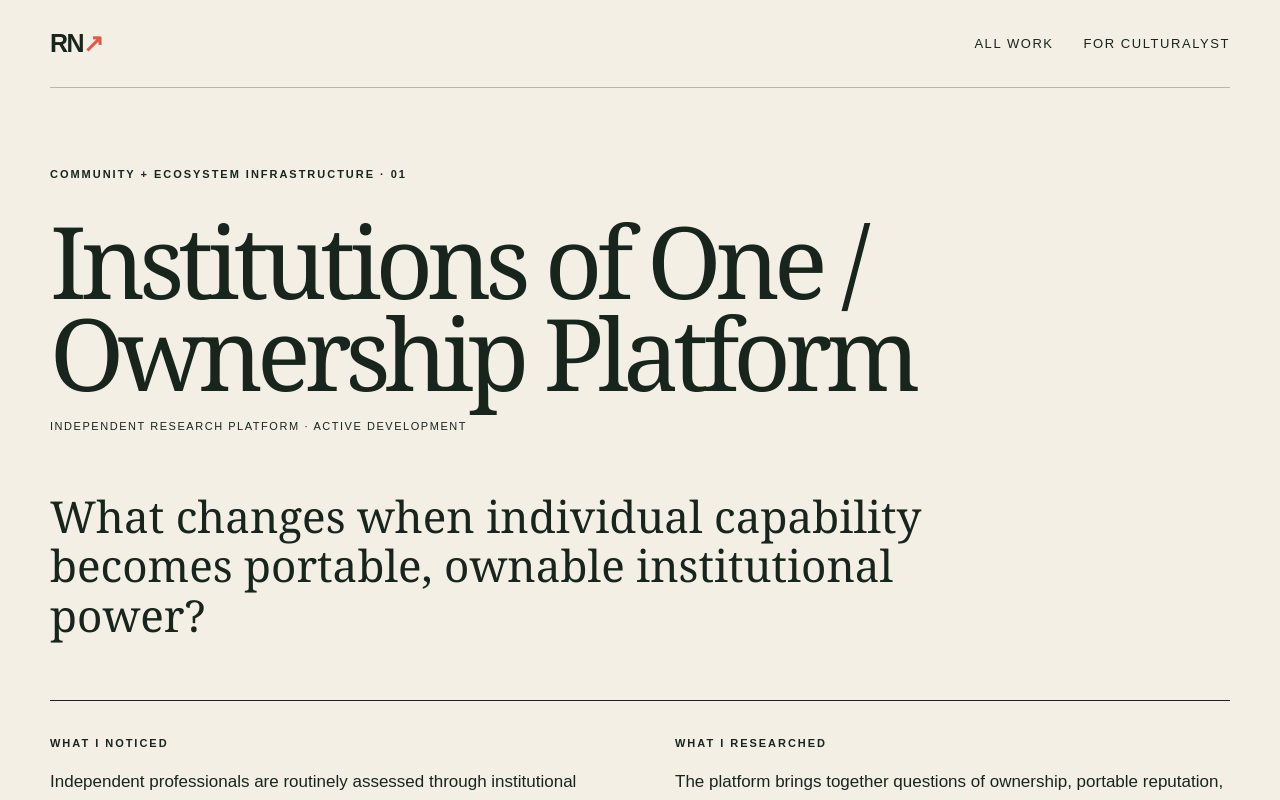
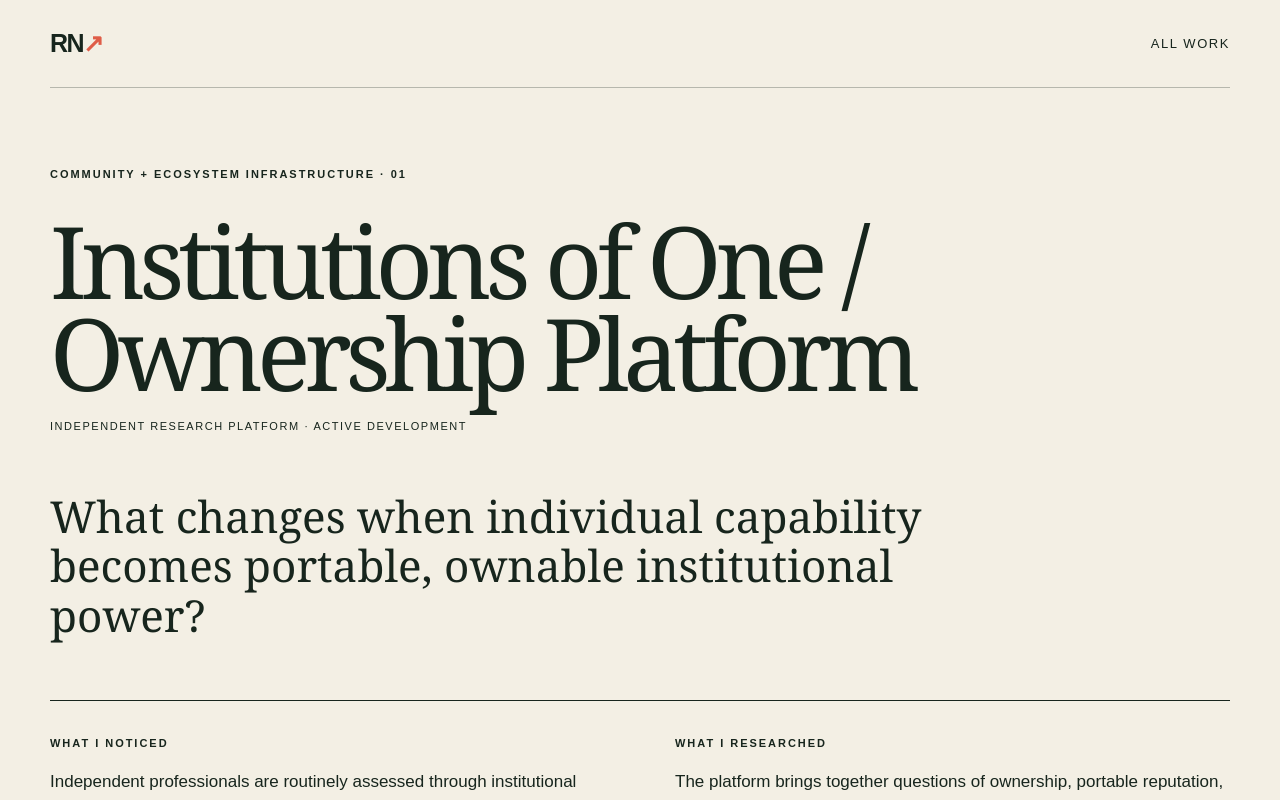
Before and after one commit to rn-collins/rn-selected-work, a Next.js app: page /work/ownership-platform in a window 1280 px wide. Shown: the top 800 px of the page. Built offline with nearby package versions, Linux system fonts and the light colour scheme.

Commit message:
Refine portfolio naming and recipient-facing copy

```diff
--- a/app/work/[slug]/page.tsx
+++ b/app/work/[slug]/page.tsx
@@ -40,7 +40,6 @@ export default async function ProjectPage({
         </Link>
         <div className="navlinks">
           <Link href="/#work">All work</Link>
-          <Link href="/for/culturalyst">For Culturalyst</Link>
         </div>
       </nav>
       <article className="case shell">
```
